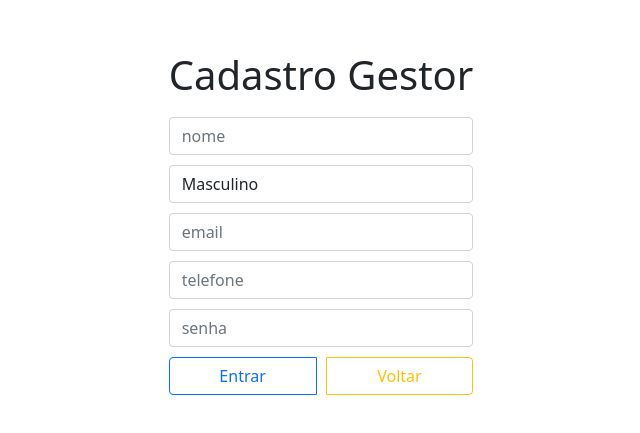
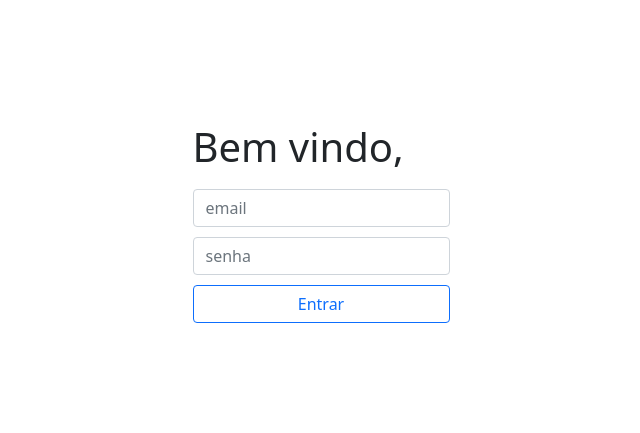
Before and after one commit to srodrigo28/react-politimax, a React (Vite) app: page / in a window 1280 px wide. Shown: the part 177-610 px from the top of the page, without its empty margins (319-959 px from the left). Built offline with nearby package versions, Linux system fonts and the light colour scheme.

Commit message:
updat prodution

```diff
--- a/src/App.jsx
+++ b/src/App.jsx
@@ -1,12 +1,14 @@
-import { Gestor } from "./views/Gestor"
+// import { Gestor } from "./views/Gestor"
 // import { Users } from "./views/Users"
+import { Login } from "./views/Login"
 
 function App() {
 
   return (
     <>
       {/* <Users /> */}
-      <Gestor />
+      {/* <Gestor /> */}
+      <Login />
     </>
   )
 }
--- a/src/views/Gestor/index.jsx
+++ b/src/views/Gestor/index.jsx
@@ -82,7 +82,7 @@ export function Gestor() {
             <input type="text" className='form-control' placeholder='telefone'
               value={telefone} onChange={ e => setTelefone(e.target.value)}
             />
-            <input type="text" className='form-control' placeholder='senha'
+            <input type="password" className='form-control' placeholder='senha'
               value={senha} onChange={ e => setSenha(e.target.value)}
             />
           </div>
--- /dev/null
+++ b/src/views/Login/index.jsx
@@ -0,0 +1,62 @@
+import './styles.css'
+import { useState } from 'react'
+import axios from 'axios'
+
+export function Login() {
+  // const url = "https://api-vercel-virid.vercel.app/users";
+  const [email, setEmail] = useState('')
+  const [senha, setSenha] = useState('')
+
+  // const  Inserir = () => {
+  //   axios.post(url, {
+  //     nome,
+  //     email,
+  //     telefone,
+  //     senha
+  //   })
+  //   .then( () => {
+  //     alert( nome + ' Cadastrado com sucesso')
+  //     setNome('')
+  //     setEmail('')
+  //     setTelefone('')
+  //     setSenha('')
+
+  //     alert('Sucesso')
+  //   })
+  //   // .catch( (error) => {
+  //   //     console.log('error: ' + error)
+  //   // })
+  // }
+  const LoginEntrar = (e) => {
+    e.preventDefault();
+    if( email == '') {
+      alert('Precisa preencher campo email')
+      return false;
+    }else if( senha == ''){
+      alert('Precisa preencher campo senha')
+      return false;
+    }
+    alert('Sistema indisponivel, verificar versão código 7003 :<')
+  }
+  return (
+    <div className='container'>
+      <form onSubmit={LoginEntrar}>
+        <h1>Bem vindo,</h1>
+        <div className="row">
+          <div className="col">
+            <input type="text" className='form-control' placeholder='email'
+              value={email} onChange={ e => setEmail(e.target.value)}
+            />
+            <input type="password" className='form-control' placeholder='senha'
+              value={senha} onChange={ e => setSenha(e.target.value)}
+            />
+          </div>
+        </div>
+        <div className='btn-group'>
+          <button type='submit' className='btn btn-outline-primary'>Entrar</button>
+        </div>
+      </form>
+
+    </div>
+  )
+}
--- /dev/null
+++ b/src/views/Login/styles.css
@@ -0,0 +1,19 @@
+.container{
+    display: flex;
+    align-items: center;
+    justify-content: center;
+    height: 100vh;
+}
+input{
+    margin-top: 10px;
+}
+.btn-group{
+    margin-top: 10px;
+    gap: 10px;
+    display: flex;
+    align-items: center;
+    justify-content: center;
+}
+.btn{
+    width: 40%;
+}
```
